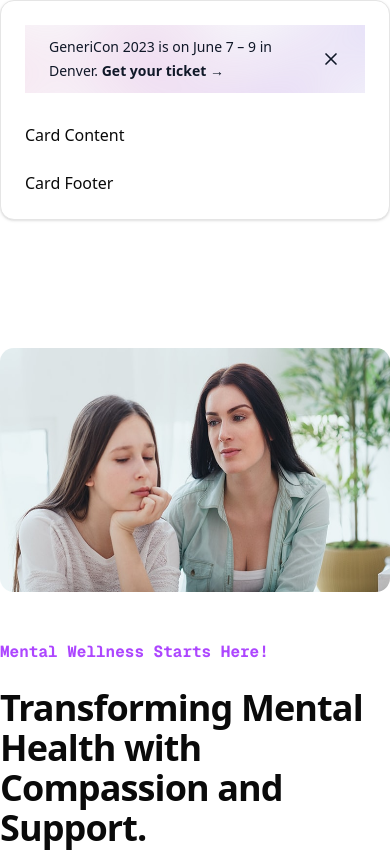
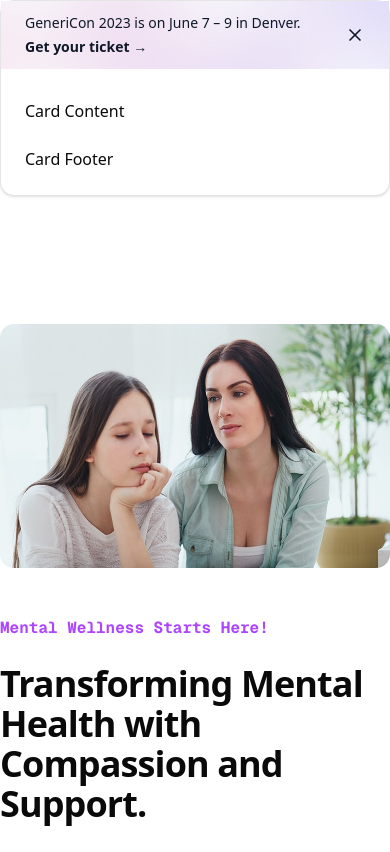
Before and after one commit to Justin-Bento/the-lifeline-canada-foundation, a Next.js app: page / in a window 390 px wide. Shown: the top 852 px of the page. Built offline with nearby package versions, Linux system fonts and the light colour scheme.

Commit message:
Adjusted spacing for banner so it's flush on desktop and mobile screens.

```diff
--- a/src/components/NavigationTop.tsx
+++ b/src/components/NavigationTop.tsx
@@ -7,8 +7,8 @@ import { X } from "lucide-react";
 export default function NavigationTop() {
   return (
     <header>
-      <Card>
-        <CardHeader>
+      <Card className="pt-0">
+        <CardHeader className="px-0">
           <div className="relative isolate flex items-center gap-x-6 overflow-hidden bg-gray-50 px-6 py-2.5 sm:px-3.5 sm:before:flex-1">
             <div
               aria-hidden="true"
```
